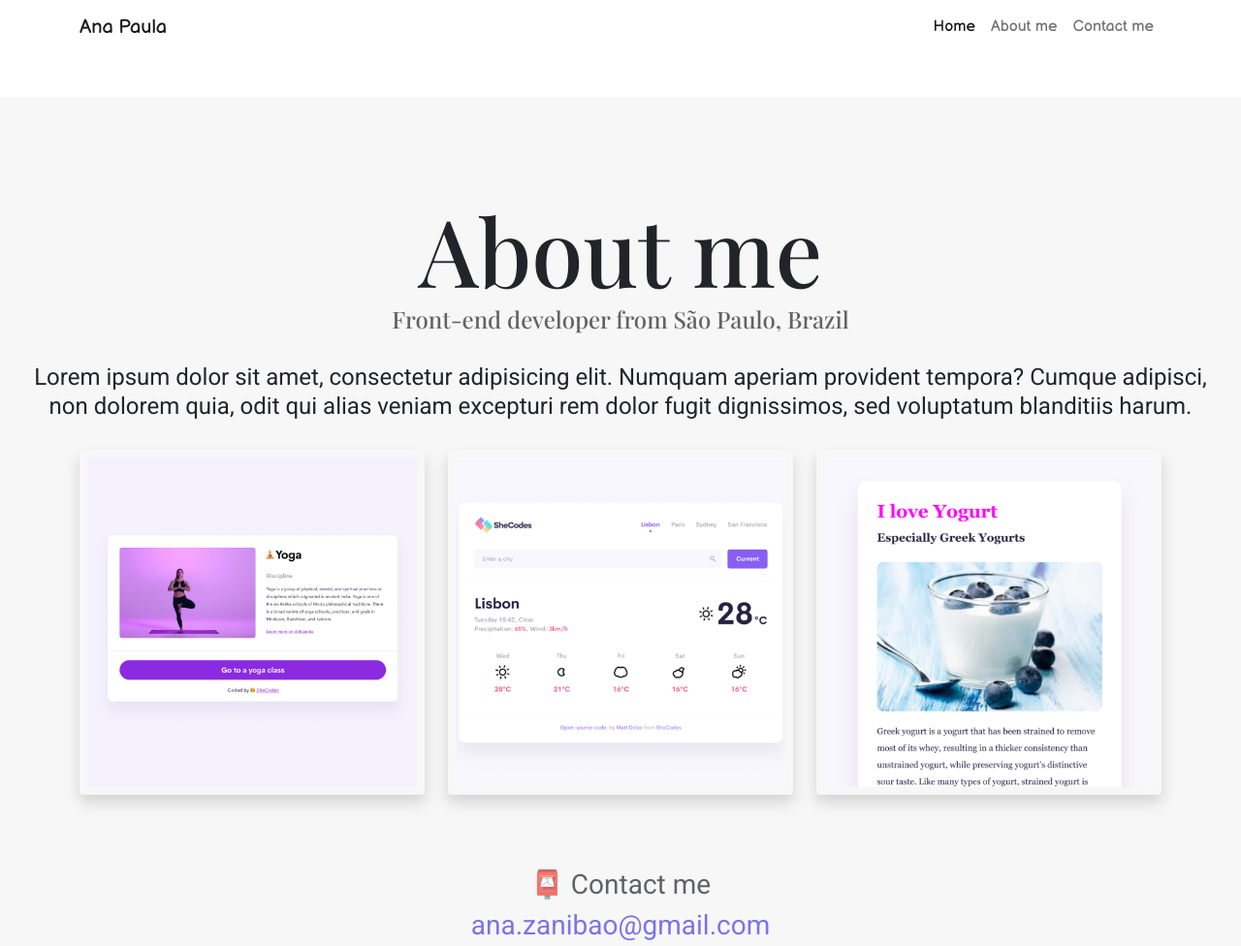
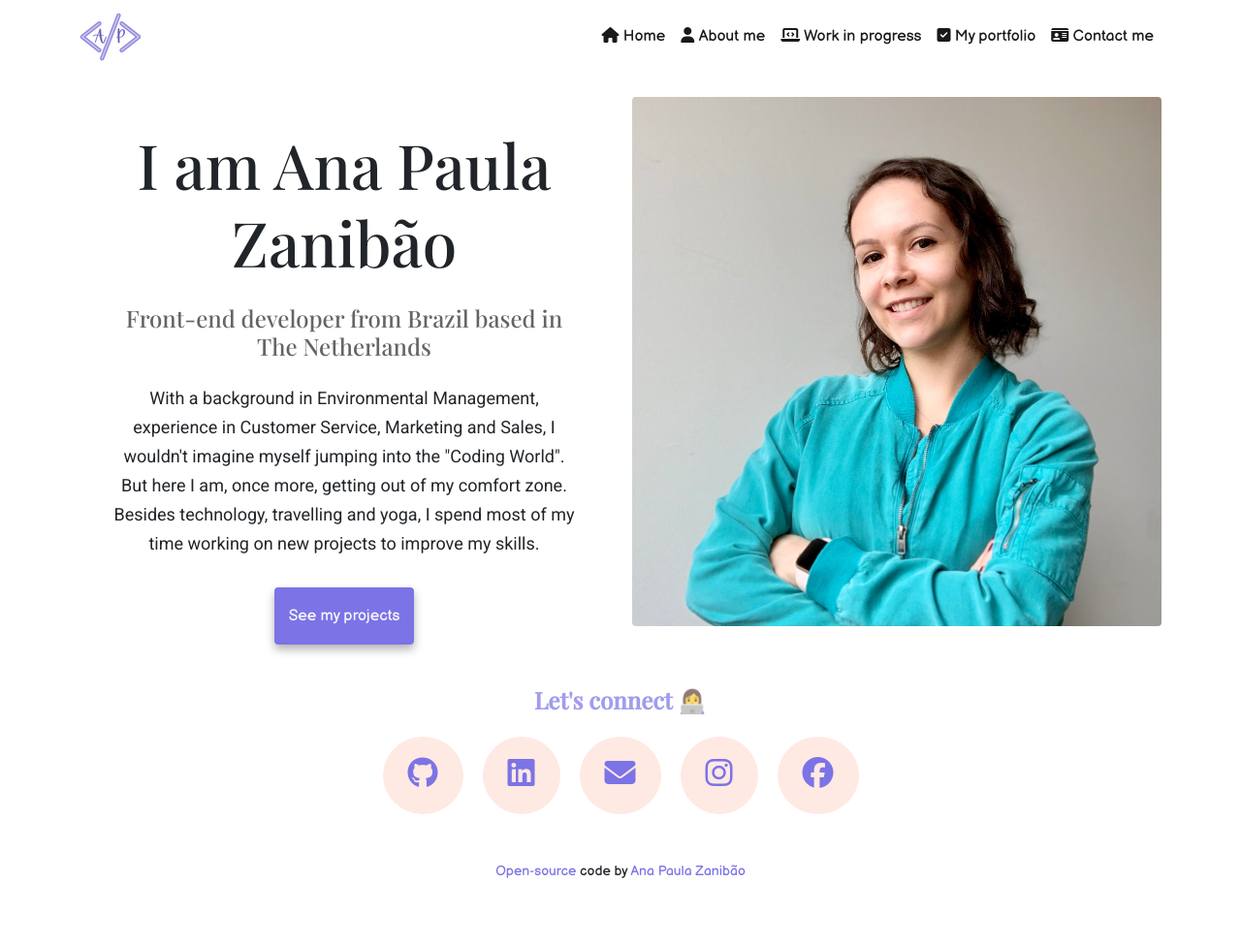
Before and after one commit to zanibao/portfolio, a website: page about.html in a window 1280 px wide. Shown: the whole page at 97% size. Drawn offline with nearby package versions, Linux system fonts and the light colour scheme.

Commit message:
About page updated

```diff
--- a/about.html
+++ b/about.html
@@ -4,33 +4,44 @@
     <meta charset="UTF-8" />
     <meta http-equiv="X-UA-Compatible" content="IE=edge" />
     <meta name="viewport" content="width=device-width, initial-scale=1.0" />
-    <meta name="description" content="About Ana Paula Zanibão, a front-end developer based in Europe">
+    <meta
+      name="description"
+      content="Ana Paula Zanibão is a front-end developer based in Europe, check out her projects and contact her for job inquiries"
+    />
+    <title>⭐️Ana Paula Zanibão - Front-end developer </title>
+
     <link
-    href="https://cdn.jsdelivr.net/npm/bootstrap@5.0.0-beta2/dist/css/bootstrap.min.css"
+      href="https://cdn.jsdelivr.net/npm/bootstrap@5.1.3/dist/css/bootstrap.min.css"
       rel="stylesheet"
-    integrity="sha384-BmbxuPwQa2lc/FVzBcNJ7UAyJxM6wuqIj61tLrc4wSX0szH/Ev+nYRRuWlolflfl"
+      integrity="sha384-1BmE4kWBq78iYhFldvKuhfTAU6auU8tT94WrHftjDbrCEXSU1oBoqyl2QvZ6jIW3"
       crossorigin="anonymous"
     />
     <script
-    src="https://cdn.jsdelivr.net/npm/bootstrap@5.0.0-beta2/dist/js/bootstrap.bundle.min.js"
-    integrity="sha384-b5kHyXgcpbZJO/tY9Ul7kGkf1S0CWuKcCD38l8YkeH8z8QjE0GmW1gYU5S9FOnJ0"
+      src="https://cdn.jsdelivr.net/npm/bootstrap@5.1.3/dist/js/bootstrap.bundle.min.js"
+      integrity="sha384-ka7Sk0Gln4gmtz2MlQnikT1wXgYsOg+OMhuP+IlRH9sENBO0LRn5q+8nbTov4+1p"
       crossorigin="anonymous"
     ></script>
+
     <link rel="stylesheet" href="/style.css" />
-    <title>About me - Ana Paula Zanibão</title>
+
     <link rel="preconnect" href="https://fonts.googleapis.com" />
     <link rel="preconnect" href="https://fonts.gstatic.com" crossorigin />
     <link
       href="https://fonts.googleapis.com/css2?family=Playfair+Display:wght@500&family=Roboto:wght@400&display=swap&family=Balsamiq+Sans:wght@400&display=swap"
       rel="stylesheet"
     />
+
+    <script
+      src="https://kit.fontawesome.com/e6b2479f66.js"
+      crossorigin="anonymous"
+    ></script>
   </head>
   <body>
-    <div class="hero">
+
       <nav class="navbar navbar-expand-lg navbar-light bg-white fixed-top">
         <div class="container">
           <a class="navbar-brand" href="/index.html" title="Homepage"
-            >Ana Paula</a
+            ><img src="/images/logo.png" alt=""></a
           >
           <button
             class="navbar-toggler"
@@ -50,59 +61,98 @@
                   class="nav-link active"
                   aria-current="page"
                   href="/index.html"
-                  >Home</a
+                  ><i class="fas fa-home"></i> Home</a
                 >
               </li>
               <li class="nav-item">
                 <a
-                  class="nav-link"
+                  class="nav-link active"
                   href="/about.html"
                   title="About Ana Paula Zanibão"
-                  >About me</a
+                  ><i class="fas fa-user"></i> About me</a
                 >
               </li>
               <li class="nav-item">
                 <a
-                  class="nav-link"
+                  class="nav-link active"
+                  href="/about.html"
+                  title="About Ana Paula Zanibão"
+                  ><i class="fas fa-laptop-code"></i> Work in progress</a
+                >
+              </li>
+              <li class="nav-item">
+                <a
+                  class="nav-link active"
+                  href="/about.html"
+                  title="About Ana Paula Zanibão"
+                  ><i class="fas fa-check-square"></i> My portfolio</a
+                >
+              </li>
+              <li class="nav-item">
+                <a
+                  class="nav-link active"
                   href="/about.html#contact"
                   title="Contact Ana Paula Zanibão"
-                  >Contact me</a
+                  ><i class="fas fa-id-card"></i> Contact me</a
                 >
               </li>
             </ul>
           </div>
-        </div>
       </nav>
-
-    <h1 class="text-center">About me</h1>
-    <h3 class="text-center">Front-end developer from São Paulo, Brazil</h3>
-    <div class="about-paragraphs text-center">
-      <p>
-        Lorem ipsum dolor sit amet, consectetur adipisicing elit. Numquam
-        aperiam provident tempora? Cumque adipisci, non dolorem quia, odit qui
-        alias veniam excepturi rem dolor fugit dignissimos, sed voluptatum
-        blanditiis harum.
+ <div class="about-section container">
+   <div class="row">
+     <div class="col-lg-6">
+       <div class="about-section-content">
+       <h1 class="mb-4">I am Ana Paula Zanibão</h1>
+       <h3 class="mb-4">Front-end developer from Brazil based in The Netherlands</h3>
+       <p class="mb-5">
+        With a background in Environmental Management, experience in Customer Service, Marketing and Sales, I wouldn't imagine myself jumping into the "Coding World". But here I am, once more, getting out of my comfort zone. Besides technology, travelling and yoga, I spend most of my time working on new projects to improve my skills.
       </p>
-    </div>
-    <div class="container">
-      <div class="row">
-        <div class="col-sm-4">
-          <img src="/images/yoga.png" class="img-fluid p-2 mb-4 shadow rounded" alt="Yoga project" />
-        </div>
-        <div class="col-sm-4">
-          <img src="/images/weather.png" class="img-fluid p-2 mb-4 shadow rounded" alt="Weather project" />
-        </div>
-        <div class="col-sm-4">
-          <img src="/images/yogurt.png" class="img-fluid p-2 mb-4 shadow rounded" alt="Yogurt project" />
+      <a href="#" class="btn-branding-outline">See my projects</a>
       </div>
       </div>
+      <div class="col-lg-6" >
+          <img
+            src="/images/APZ.jpeg"
+            class="img-fluid rounded"
+            alt="Ana Paula's photo"
+          />
+
    </div>
-    <div id="contact" class="mt-5">
-      <h2 class="text-center">📮 Contact me</h2>
-      <a href="mailto:ana.zanibao@gmail.com" class="email-link">
-        ana.zanibao@gmail.com
+ </div>
+
+  <footer>
+      <h3 class="connect-social-media">Let's connect 👩‍💻</h3>
+      <br />
+
+      <div class="social-link mb-5 d-flex justify-content-center">
+     <a href="https://github.com/zanibao" aria-hidden="true" target="_blank">
+      <i class="fab fa-github"></i>
+      </a>
+      <a href="https://www.linkedin.com/in/anazanibao/" aria-hidden="true" target="_blank">
+      <i class="fab fa-linkedin"></i>
+      </a>
+      <a href="mailto:ana.zanibao@gmail.com" aria-hidden="true" target="_blank">
+      <i class="fas fa-envelope"></i>
+      </a>
+      <a href="https://www.instagram.com/anazanibao/" aria-hidden="true" target="_blank">
+      <i class="fab fa-instagram"></i>
+      </a>
+      <a href="https://www.facebook.com/ana.zanibao/" aria-hidden="true" target="_blank">
+      <i class="fab fa-facebook"></i>
       </a>
       </div>
+      </div>
+    </footer>
+
+    <div class="container text-center mb-5">
+      <small id="coded" class="text-center">
+        <div class="coded-by">
+        <a href="https://github.com/zanibao/portfolio">Open-source </a>code by <a href="https://www.linkedin.com/in/anazanibao/">Ana Paula Zanibão</a>
+      </div>
+      </small>
+    </div>
+
     </body>
   </body>
 </html>
--- a/style.css
+++ b/style.css
@@ -123,12 +123,23 @@ p {
   display: block;
 }
 
-.about-paragraphs {
-  margin: 30px 0;
+.about-section h1 {
+  font-size: 64px;
+  line-height: 80px;
 }
 
-.about-paragraphs p {
-  margin: 10px;
+.about-section h2 {
+  font-size: 18px;
+  font-family: var(--default-font-family);
+}
+
+.about-section p {
+  font-family: var(--default-font-family);
+}
+
+.about-section-content {
+  margin: 30px;
+  text-align: center;
 }
 
 .email-link {
@@ -224,6 +235,11 @@ small {
     font-size: 16px;
   }
 
+  .about-section {
+    text-align: center;
+    padding: 0;
+  }
+
   .project-description {
     padding: 0;
     text-align: center;
```
Also changed, not shown: index.html (+2 -1 lines), images/APZ.jpeg (added). Lines whose indentation alone changed are shown as unchanged.
